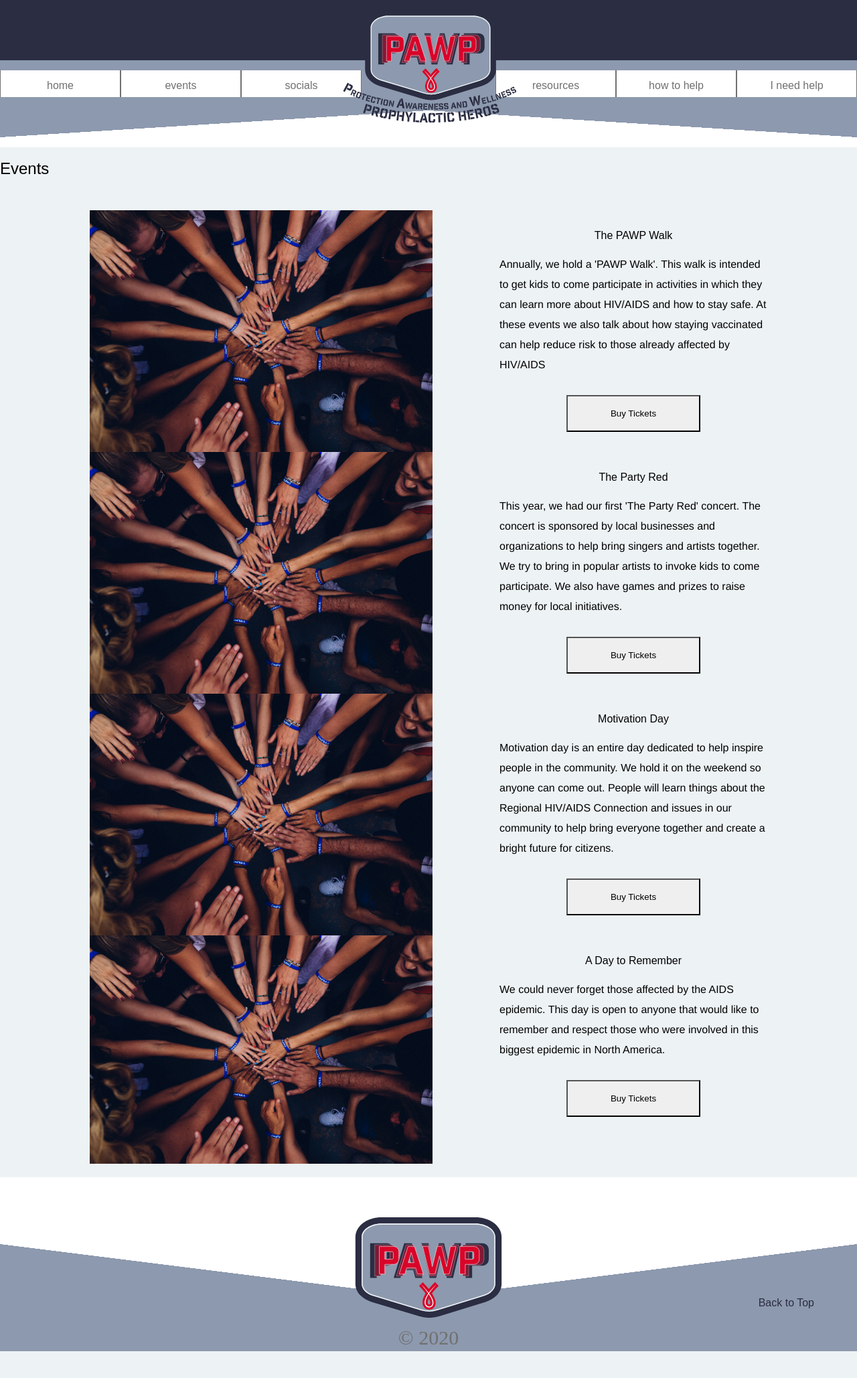
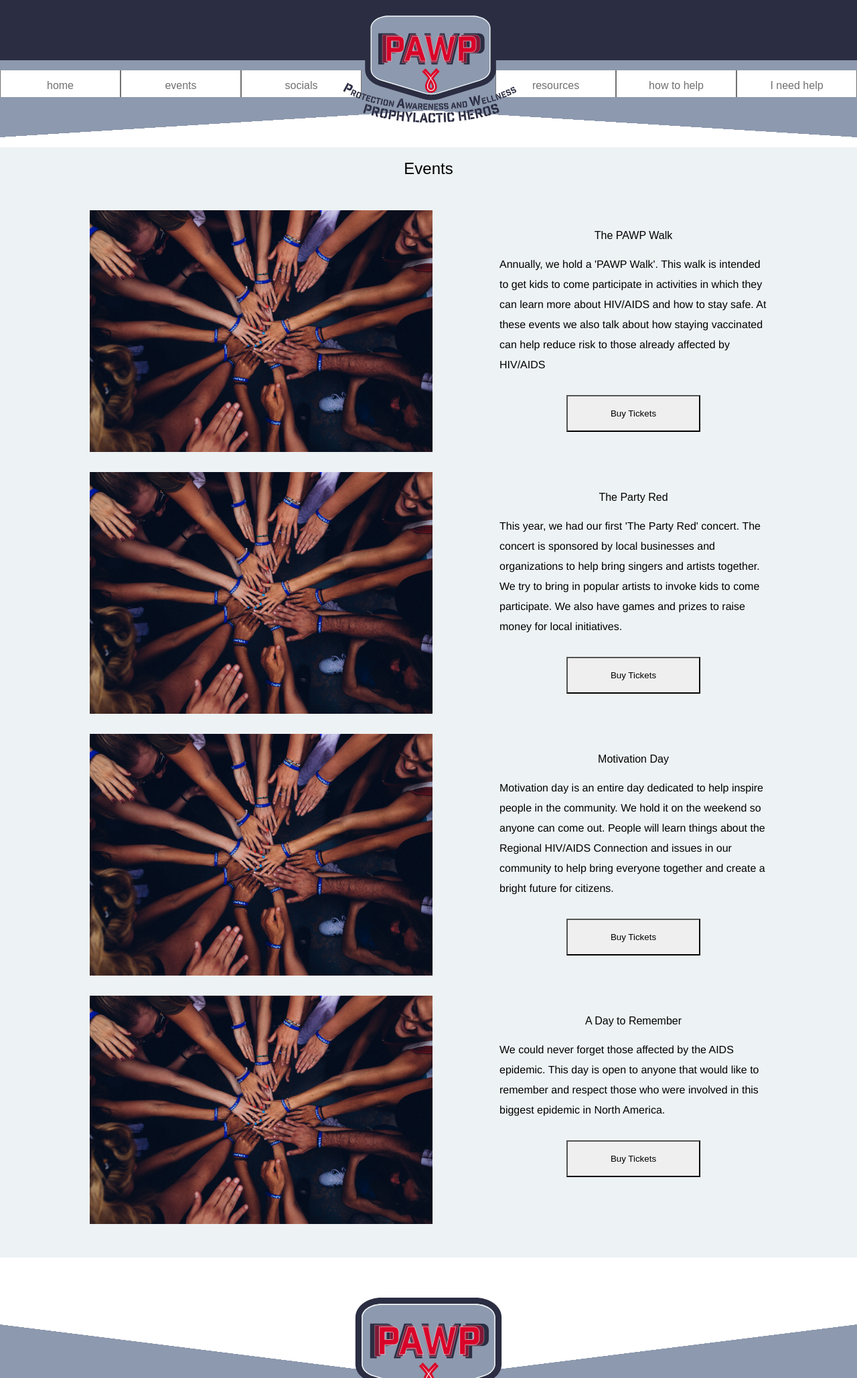
Before and after one commit to amiecollins/CollierV_CollinsA_CunhaR_HollenbeckK_FIP3, a PHP site: page / in a window 1280 px wide. Shown: the top 2058 px of the page at 67% size. Before the commit the page ends 2018 px from the top, so only its background shows below. Run offline with PHP 8.4, Linux system fonts and the light colour scheme; some web fonts are replaced.

Commit message:
finishing the events page design

```diff
--- a/public/styles/sass/pages/_events.scss
+++ b/public/styles/sass/pages/_events.scss
@@ -67,14 +67,12 @@ img {
         display: flex;
         flex-direction: row;
         justify-content: center;
+        margin-top: 30px;
+        margin-bottom: 30px;
     }
 
     .event-content {
         margin-left: 100px;
-    }
-
-    .events-title {
-        text-align: left;
     }
 
     .event-content p {
```
Also changed, not shown: public/styles/css/main.css, 1 other file.
